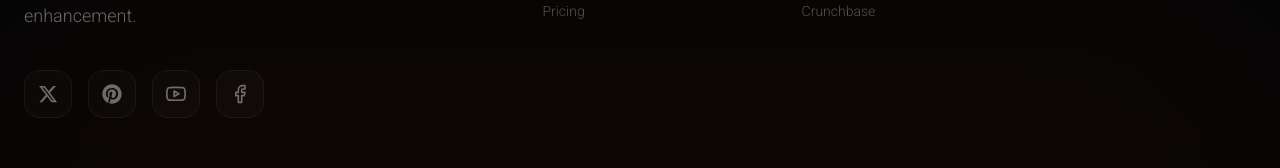
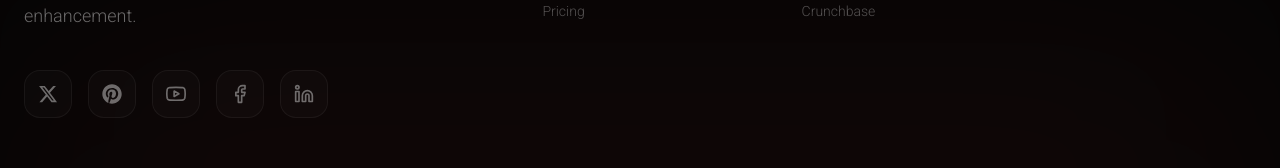
Before and after one commit to vexon-ai-CogniveVex/vexon-audio-ai, a React (Vite) app: page / in a window 1280 px wide. Shown: the part 5744-5912 px from the top of the page. Built offline with nearby package versions, Linux system fonts and the light colour scheme; no server answers; the HTML template or start-up script is replaced by a standard one; a web font is replaced by a local one.

Commit message:
Add LinkedIn icon to Footer social links

```diff
--- a/src/components/Footer.tsx
+++ b/src/components/Footer.tsx
@@ -33,6 +33,7 @@ const Footer = () => (
               { icon: FaPinterest, href: "https://www.pinterest.com/CogniveVex/" },
               { icon: FiYoutube, href: "https://www.youtube.com/@CogniveVexAI" },
               { icon: FiFacebook, href: "https://www.facebook.com/CogniveVexAI/" },
+              { icon: FiLinkedin, href: "https://www.linkedin.com/company/cognivevex-ai" },
             ].map((social, i) => (
               <a
                 key={i}
```
